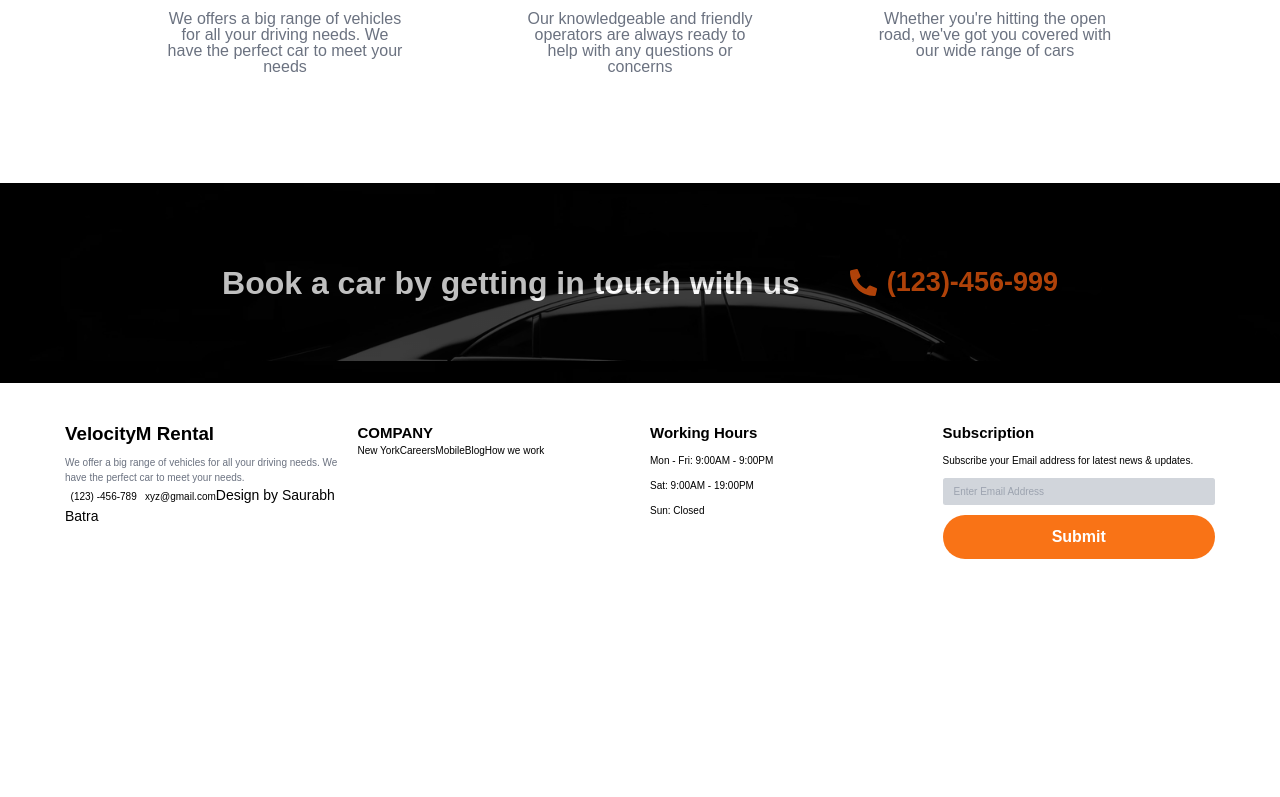
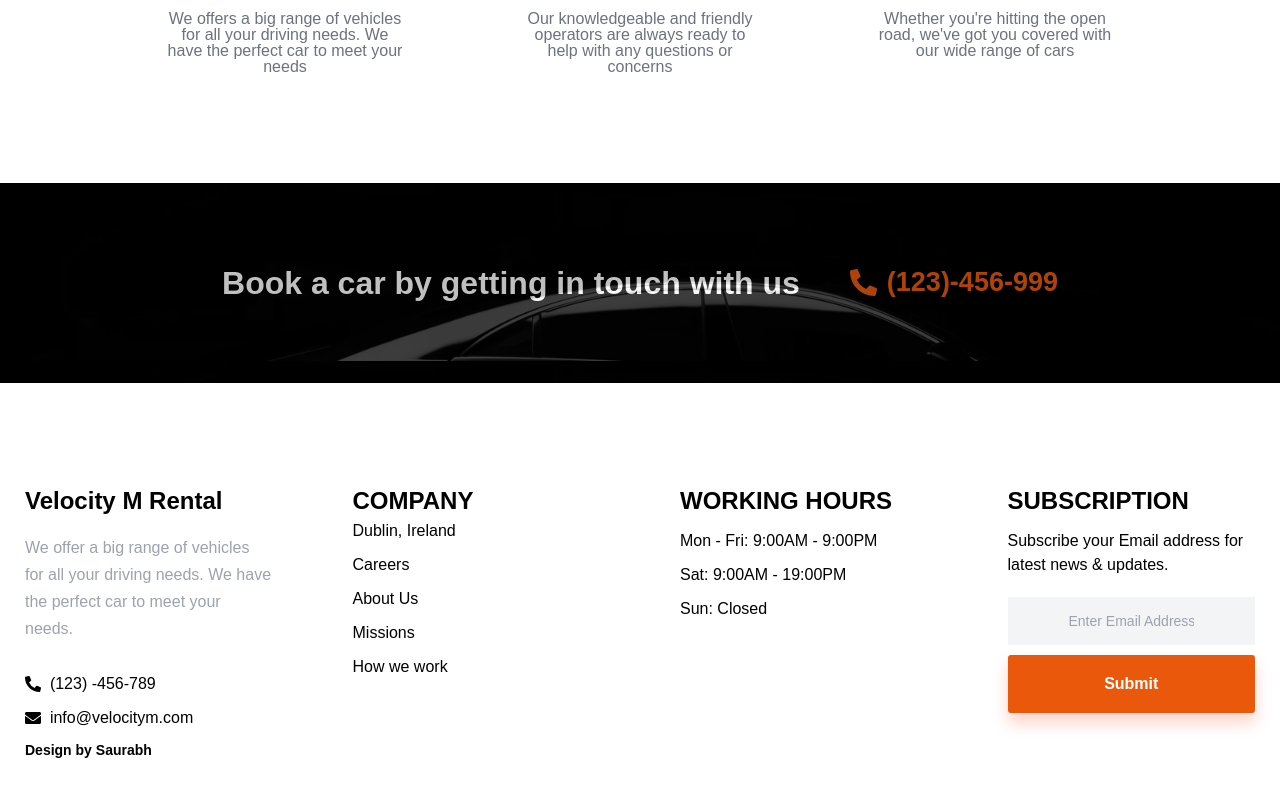
Before and after one commit to shubhbatra1991/velocitym, a Next.js app: page /about in a window 1280 px wide. Shown: the part 1470-2267 px from the top of the page. Before the commit the page ends 2069 px from the top, so only its background shows below. Built offline with nearby package versions, Linux system fonts and the light colour scheme.

Commit message:
Restructured Footer.

```diff
--- a/src/components/Footer.js
+++ b/src/components/Footer.js
@@ -1,70 +1,103 @@
+import Link from "next/link";
 import React from "react";
-import { FaPhone } from 'react-icons/fa';
+import { FaPhoneAlt, FaEnvelope } from 'react-icons/fa';
 
 function Footer() {
   return (
     <>
-      <footer className="bg-white py-16 px-16">
-        <div className="container mx-auto">
-          <div className="grid grid-cols-1 md:grid-cols-2 lg:grid-cols-4 gap-8 text-left text-black">
-            <div className="space-y-4">
-              <h3 className="text-3xl font-bold">
-                <span>VelocityM</span> Rental
-              </h3>
-              <p className="text-gray-500">
+      <footer className="bg-white py-[10rem]">
+        <div className="container">
+          <div className="grid grid-cols-4 gap-[8rem] text-left justify-center text-black">
+          {/* grid-cols-[27fr 21fr 21fr 21fr]  */}
+            <ul className="list-none">
+              <li className="text-[2.4rem] mb-[1.5rem] font-bold" >
+                <span>Velocity</span> <span>M</span> Rental
+              </li>
+              <li className="text-[1.6rem] mb-[3rem] leading-[1.7] text-gray-400">
               We offer a big range of vehicles for all your driving needs. We have the perfect car to meet your needs.
-              </p>
-              <a href="tel:123456789" className="text-black hover:text-orange">
-                <i className="fa-solid fa-phone"></i> &nbsp; (123) -456-789
-              </a>
-              <a href="mailto:xyz@gmail.com" className="text-black hover:text-orange">
-                <i className={{FaPhone}}></i> &nbsp; xyz@gmail.com
-              </a>
-              <a
+              </li>
+              <li className="text-[1.6rem] mb-[1rem] font-500 font-mont ">
+                <Link href="tel:123456789" className="text-black transition-all duration-200 no-underline flex hover:text-orange-500">
+                  <i className="fa fa-phone mt-[4px]">
+                    <FaPhoneAlt />
+                  </i> &nbsp; (123) -456-789
+                </Link>
+              </li>
+
+              <li className="text-[1.6rem] mb-[1rem] font-500 font-mont ">
+                <Link
+                  className="text-black transition-all duration-200 no-underline flex hover:text-orange-500"
+                  href="mailto: info@velocitym.com"
+                >
+                  <i className="fa fa-envelope mt-[4px] ">
+                    <FaEnvelope />
+                  </i>
+                  &nbsp; info@velocitym.com
+                </Link>
+              </li>
+
+              <li>
+                <Link
                   style={{ fontSize: "14px" }}
-                href="#"
                   target="_blank"
                   rel="noreferrer"
-                className="text-black hover:text-orange"
+                  href="https://myportfolio-delta-cyan.vercel.app/"
+                  className="no-underline text-black font-bold transition-all duration-200 hover:text-orange-500"
                 >
-                Design by Saurabh Batra
-              </a>
-            </div>
+                  Design by Saurabh
+                </Link>
+              </li>
+            </ul>
 
-            <div className="space-y-4">
-              <h3 className="text-2xl font-bold uppercase">Company</h3>
-              <a href="#home" className="text-black hover:text-orange transition-all duration-200">
-                New York
-              </a>
-              <a href="#home" className="text-black hover:text-orange  transition-all duration-200">
-                Careers
-              </a>
-              <a href="#home" className="text-black hover:text-orange  transition-all duration-200">
-                Mobile
-              </a>
-              <a href="#home" className="text-black hover:text-orange  transition-all duration-200">
-                Blog
-              </a>
-              <a href="#home" className="text-black hover:text-orange  transition-all duration-200">
-                How we work
-              </a>
-            </div>
 
-            <div className="space-y-4">
-              <h3 className="text-2xl font-bold">Working Hours</h3>
-              <p>Mon - Fri: 9:00AM - 9:00PM</p>
-              <p>Sat: 9:00AM - 19:00PM</p>
-              <p>Sun: Closed</p>
-            </div>
+            <ul className="list-none">
+              <li className="text-[2.4rem] font-bold uppercase font-mont cursor-auto">Company</li>
+              <li className="text-[1.6rem] mb-[1rem]">
+                <Link className="no-underline text-black transition-all duration-200 hover:text-orange-500"  href="#home">Dublin, Ireland</Link>
+              </li>
+              <li className="text-[1.6rem] mb-[1rem]">
+                <Link className="no-underline text-black transition-all duration-200 hover:text-orange-500"  href="#home">Careers</Link>
+              </li>
+              <li className="text-[1.6rem] mb-[1rem]">
+                <Link  className="no-underline text-black transition-all duration-200 hover:text-orange-500" href="#home">About Us</Link>
+              </li>
+              <li className="text-[1.6rem] mb-[1rem]">
+                <Link  className="no-underline text-black transition-all duration-200 hover:text-orange-500" href="#home">Missions</Link>
+              </li>
+              <li className="text-[1.6rem] mb-[1rem]">
+                <Link  className="no-underline text-black transition-all duration-200 hover:text-orange-500" href="#home">How we work</Link>
+              </li>
+            </ul>
 
-            <div className="space-y-4">
-              <h3 className="text-2xl font-bold">Subscription</h3>
+            <ul className="list-none">
+              <li className="text-[2.4rem] font-bold uppercase font-mont cursor-auto mb-[1rem]" >Working Hours</li>
+              <li className="text-[1.6rem] mb-[1rem]" >Mon - Fri: 9:00AM - 9:00PM</li>
+              <li className="text-[1.6rem] mb-[1rem]" >Sat: 9:00AM - 19:00PM</li>
+              <li className="text-[1.6rem] mb-[1rem]" >Sun: Closed</li>
+            </ul>
+
+            <ul className="list-none">
+              <li className="text-[2.4rem] font-bold uppercase font-mont cursor-auto mb-[1rem]">Subscription</li>
+              <li className="text-[1.6rem] mb-[1rem]" >
                 <p>Subscribe your Email address for latest news & updates.</p>
-              <input type="email" placeholder="Enter Email Address" className="w-full py-2 px-4 bg-gray-300 border border-transparent rounded focus:outline-none focus:bg-white focus:border-orange-500" />
-              <button className="submit-email bg-orange-500 text-white font-bold py-4 px-8 rounded-full transition-all duration-300 hover:bg-orange-600 w-full cursor-pointer text-[1.6rem]">
+              </li>
+              <li className="text-[1.6rem] mb-[1rem]">
+                <input
+                    type="email"
+                    placeholder="Enter Email Address"
+                    className=" font-mont text-[14px] font-400 leading-[26px] bg-gray-100 border-[1px] border-transparent px-[60px] py-[10px] mt-[1rem] outline-none w-full " >
+                </input>
+              </li>
+              <li className="text-[1.6rem] mb-[1rem]">
+                <button className="decoration-none text-white font-bold bg-orange-600 py-[1.5rem] px-[2.5rem] transition-all duration-300
+                  border-[2px] border-orange-600 text-[1.6rem] cursor-pointer w-full rounded-[0.3rem] shadow-3xl
+                  hover:bg-orange-600 hover:shadow-[0_10px_15px_0_rgba(255,83,48,0.4)]
+                ">
                   Submit
                 </button>
-            </div>
+              </li>
+            </ul>
+
           </div>
         </div>
       </footer>
--- a/tailwind.config.js
+++ b/tailwind.config.js
@@ -7,6 +7,9 @@ module.exports = {
   ],
   theme: {
     extend: {
+      boxShadow: {
+        '3xl': '0 10px 15px 0 rgba(255, 83, 48, 0.25)',
+      },
       fontFamily: {
         mont: ['var(--font-mont)', ...fontFamily.sans],
       },
```
Lines whose indentation alone changed are shown as unchanged.
